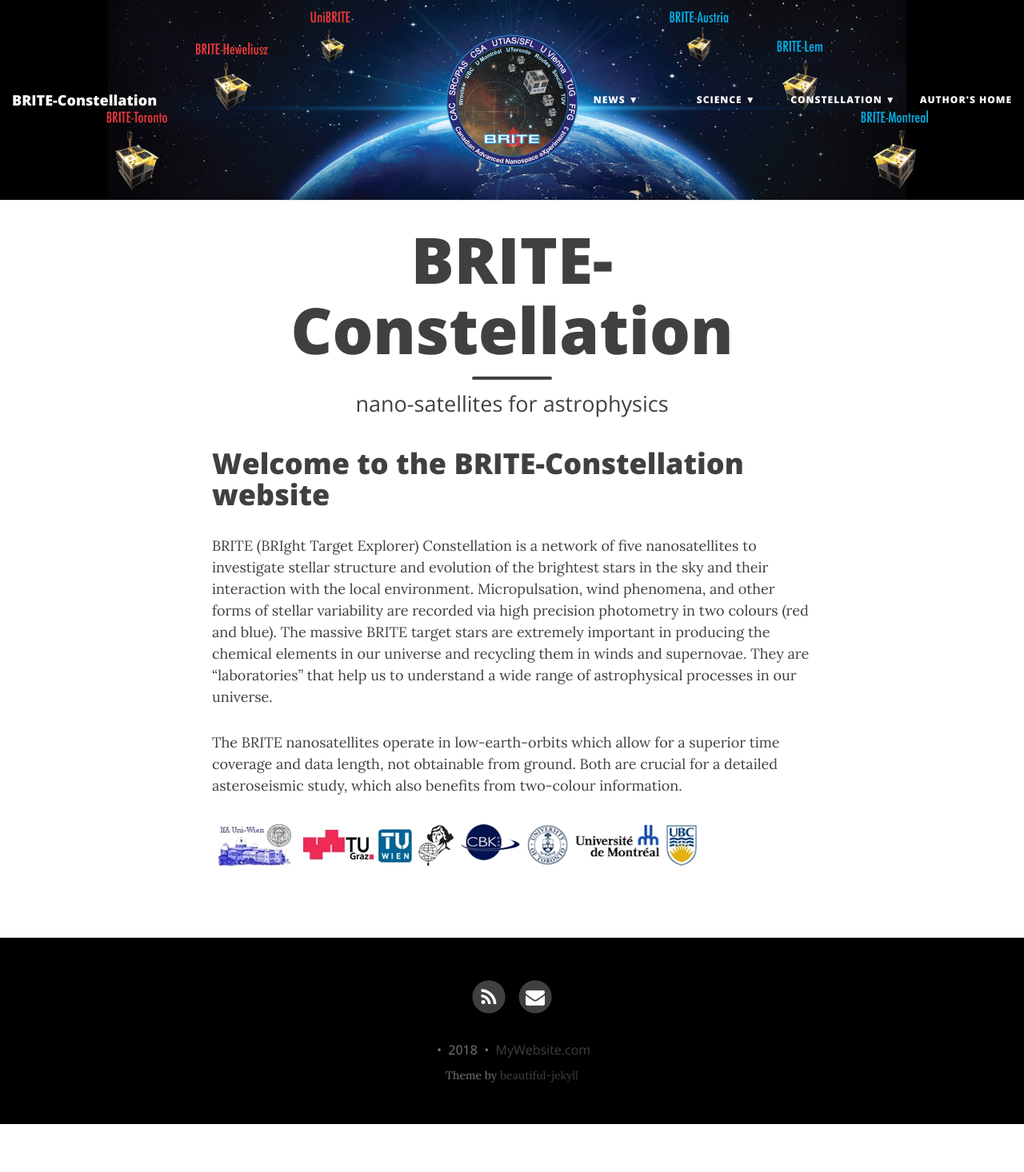
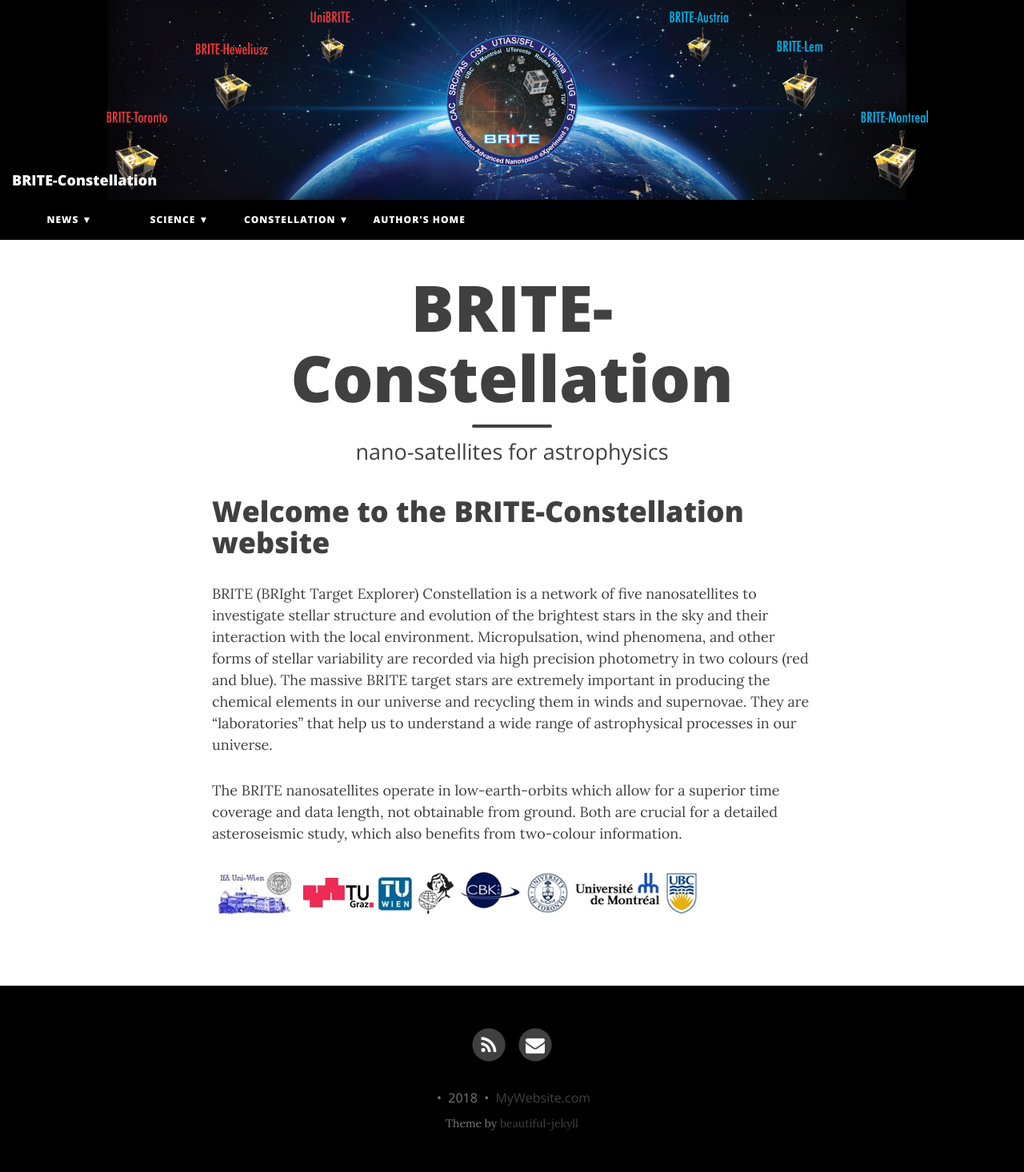
Before and after one commit to StellarAstrophysics-LFU/brite-constellation, a Jekyll site: the page built from index.md, in a window 1280 px wide. Shown: the whole page at 80% size. Built offline with Jekyll 4.4.1, drawn with Linux system fonts in a browser that asks for light colours; nearby versions of some CDN libraries; before the commit the page ends 1406 px from its top, so only the background shows below that.

Commit message:
Updated CSS

```diff
--- a/css/main.css
+++ b/css/main.css
@@ -111,10 +111,7 @@
   background-color: {{ site.navbar-col }};
   border-bottom: 1px solid #EAEAEA;
   font-family: 'Open Sans', 'Helvetica Neue', Helvetica, Arial, sans-serif;
-  {% if site.navbar-img %}
-  background-image: url({{ site.navbar-img }});
-  background-attachment: fixed;
-  {% endif %}
+
 }
 
 .navbar-custom .nav li a {
@@ -155,11 +152,15 @@
   height: 40px;
 }
 
-@media only screen and (min-width: 768px) {
+
 .navbar-custom {
-    padding: 100px 0;
+  padding: 150px 0;
   background-repeat:no-repeat;
   background-position: center top;
+  {% if site.navbar-img %}
+  background-image: url({{ site.navbar-img }});
+  background-attachment: fixed;
+  {% endif %}
   -webkit-transition: background .5s ease-in-out,padding .5s ease-in-out;
   -moz-transition: background .5s ease-in-out,padding .5s ease-in-out;
   transition: background .5s ease-in-out,padding .5s ease-in-out;
@@ -167,7 +168,7 @@
 
 .navbar-custom.top-nav-short {
   padding: 0;
-  }
+  background-image: none;
 }
 
 .navbar-custom .avatar-container {
@@ -213,9 +214,19 @@
   }
 }
 
-.container-fluid  {
+@media only screen and (min-width: 768px) {
+.container-fluid {
   padding-left: max(15px, env(safe-area-inset-left));
   padding-right: max(15px, env(safe-area-inset-right));
+  position: absolute;
+  -webkit-transition: top .5s ease-in-out,padding .5s ease-in-out;
+  -moz-transition: top .5s ease-in-out,padding .5s ease-in-out;
+  top: 200px;
+  }
+  .container-fluid.top-nav-short {
+    top: 0px;
+    position: initial;
+  }
 }
 
 /* Multi-level navigation links */
@@ -522,7 +533,7 @@
 }
 @media only screen and (min-width: 768px) {
   .intro-header {
-    margin-top: 280px;
+    margin-top: 340px;
   }
   .intro-header.big-img {
     margin-top: 91px;  /* Full navbar is small navbar + 20px padding on each side when expanded */
--- a/js/main.js
+++ b/js/main.js
@@ -10,9 +10,11 @@
     $(window).scroll(function() {
         if ($(".navbar").offset().top > 50) {
             $(".navbar").addClass("top-nav-short");
+            $(".container-fluid").addClass("top-nav-short");
             $(".navbar-custom .avatar-container").fadeOut(500);
         } else {
             $(".navbar").removeClass("top-nav-short");
+            $(".container-fluid").removeClass("top-nav-short");
             $(".navbar-custom .avatar-container").fadeIn(500);
         }
     });
```
Lines whose indentation alone changed are shown as unchanged.
